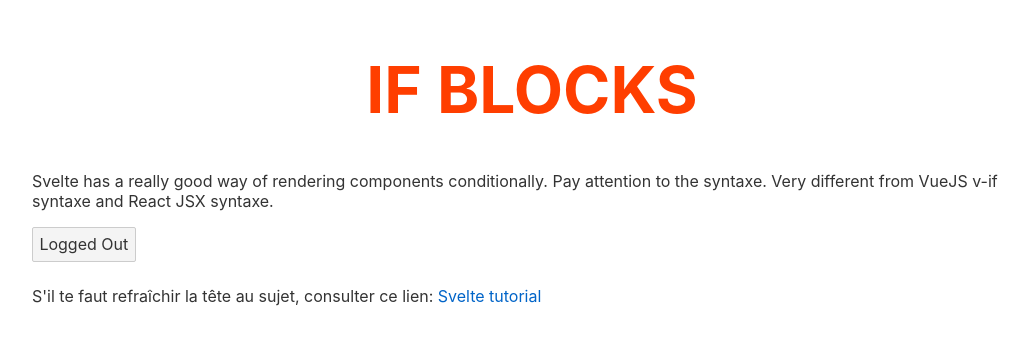
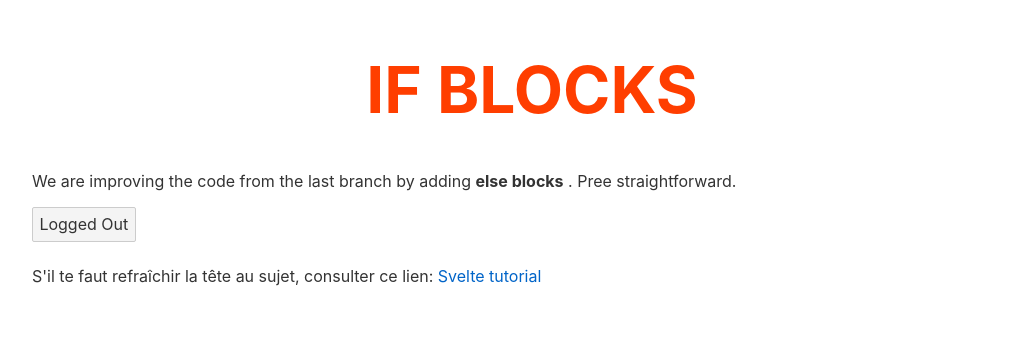
Before and after one commit to GillyRabutTsurwa/svelte-docs-learning, a Svelte app: page / in a window 1280 px wide. Shown: the top 344 px of the page, without its empty margins (108-1136 px from the left). Built offline with nearby package versions, Linux system fonts and the light colour scheme.

Commit message:
else blocks

```diff
--- a/src/App.svelte
+++ b/src/App.svelte
@@ -39,25 +39,23 @@
   <h1>{title}</h1>
   <div class="docs-read">
     <p>
-      Svelte has a really good way of rendering components conditionally. Pay
-      attention to the syntaxe. Very different from VueJS v-if syntaxe and React
-      JSX syntaxe.
+      We are improving the code from the last branch by adding
+      <strong>else blocks</strong>
+      . Pree straightforward.
     </p>
   </div>
   <div class="code">
-    <!-- We wrap our comment in an if block -->
+    <!-- Instead of writing two separate if statements like we did in the last branch, we can simple chain them using an else block -->
     {#if user.isLoggedIn}
       <button on:click={toggle}>Logged In</button>
-    {/if}
-
-    {#if !user.isLoggedIn}
+    {:else}
       <button on:click={toggle}>Logged Out</button>
     {/if}
   </div>
 
   <p>
     S'il te faut refraîchir la tête au sujet, consulter ce lien:
-    <a href="https://svelte.dev/tutorial/if-blocks" target="_blank">
+    <a href="https://svelte.dev/tutorial/else-blocks" target="_blank">
       Svelte tutorial
     </a>
   </p>
```
